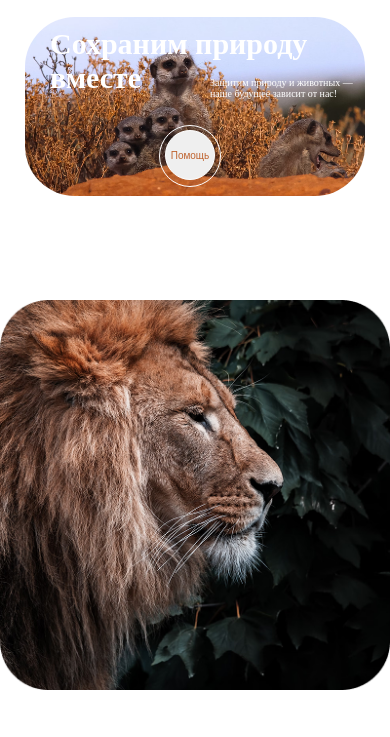
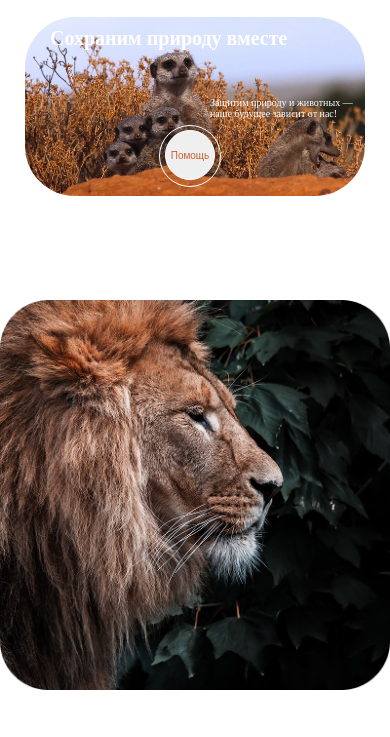
Before and after one commit to Rostrost3/rostrost3.github.io, a plain HTML site: page index.html in a window 390 px wide. Shown: the part 93-830 px from the top of the page. Drawn offline with Linux system fonts and the light colour scheme.

Commit message:
Update style.css

```diff
--- a/style.css
+++ b/style.css
@@ -454,11 +454,11 @@ footer {
 
     .meerkats h1 {
         width: 300px;
-        font-size: 30px;
+        font-size: 20px;
     }
 
     .meerkats p {
-        top: 80px;
+        top: 100px;
         right: 30px;
         width: 150px;
         font-size: 10px;
@@ -540,7 +540,7 @@ footer {
 
     .section-4 .info-help pre {
         top: 50%;
-        transform: translate(-110px,70px);
+        transform: translate(-115px,70px);
         width: 200px;
         font-size: 8px;
     }
```
